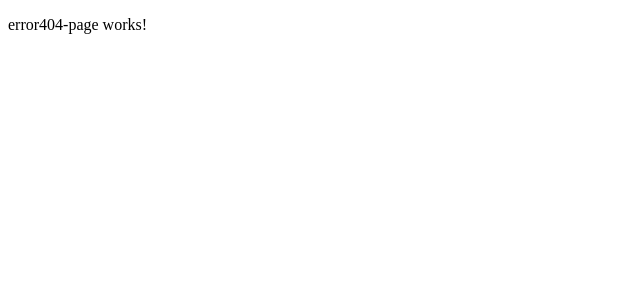
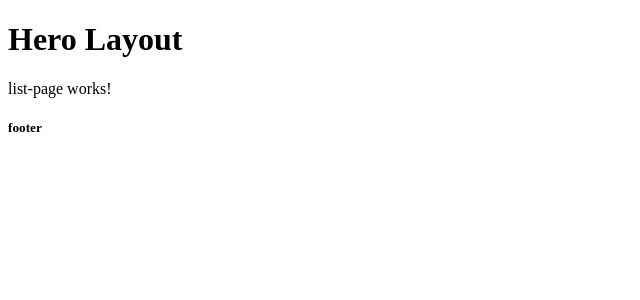
Before and after one commit to Calapzu/HeroesApp, an Angular app: page /heroes/list in a window 1280 px wide. Before the commit this address led to /404. Shown: the top 300 px of the page, without its empty margins (0-640 px from the left). Built offline with nearby package versions, Linux system fonts and the light colour scheme.

Commit message:
Paths de la rutas faltantes

```diff
--- a/src/app/heroes/pages/layout-page/layout-page.component.html
+++ b/src/app/heroes/pages/layout-page/layout-page.component.html
@@ -1 +1,5 @@
-<p>layout-page works!</p>
+<h1>Hero Layout</h1>
+
+<router-outlet></router-outlet>
+
+<h5>footer</h5>
```
Also changed, not shown: src/app/auth/auth-routing.module.ts (+17 -1 lines), src/app/heroes/heroes-routing.module.ts (+9 -1 lines), src/app/auth/pages/layout-page/layout-page.component.html (line endings or trailing spaces).
